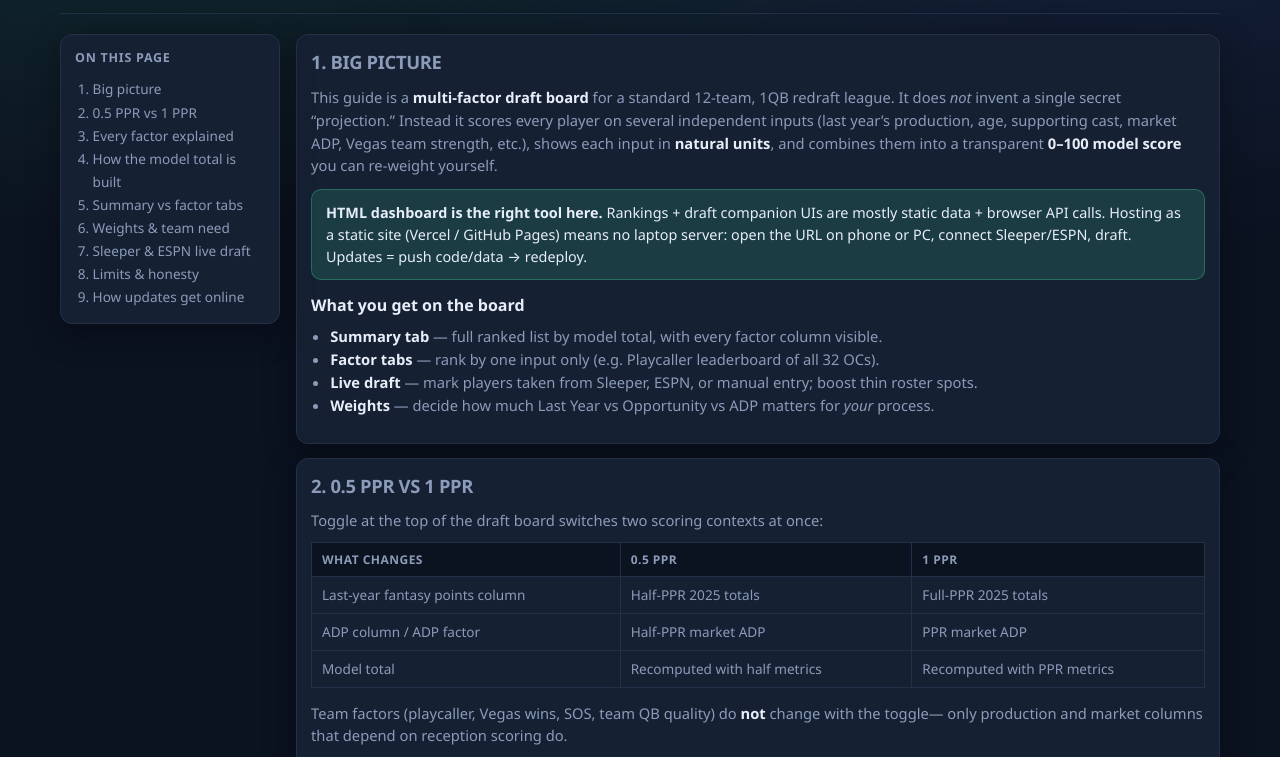
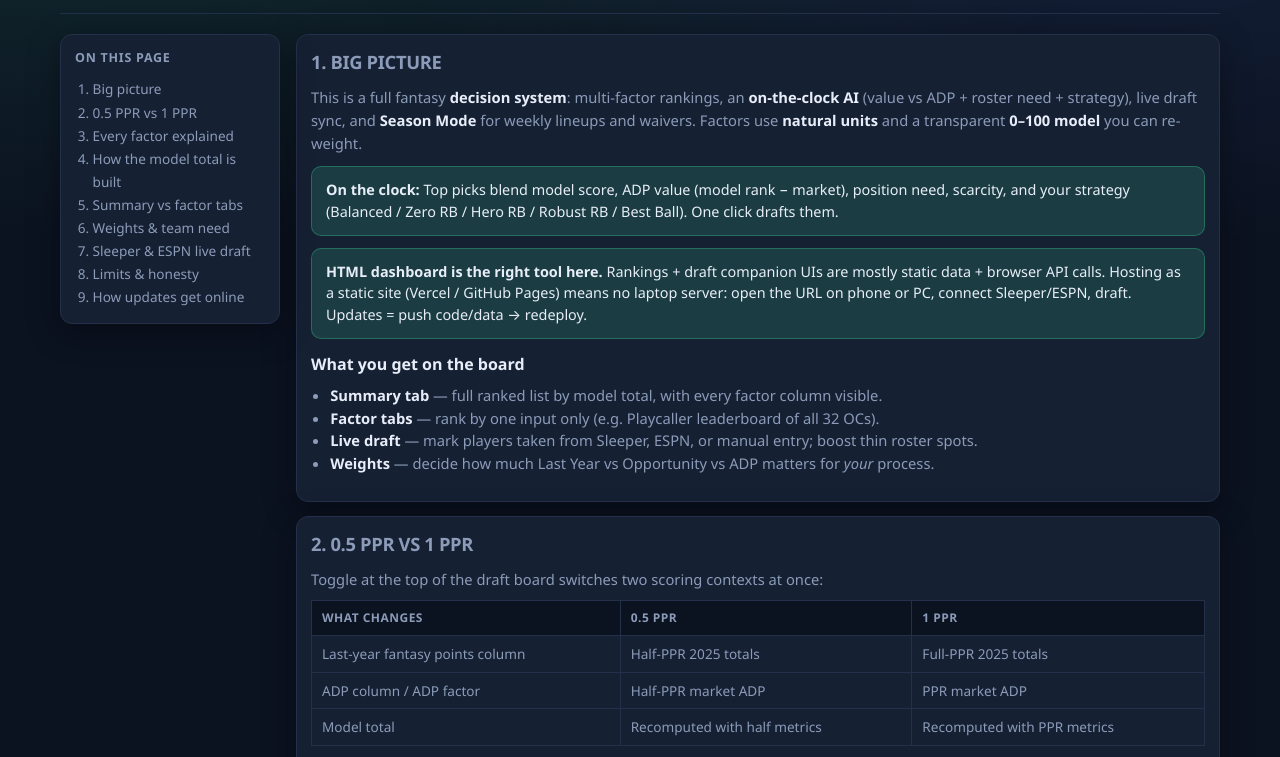
Before and after one commit to ajmartineau25/fantasy-football-guide, a website: page how-it-works.html in a window 1280 px wide. Shown: the part 74-831 px from the top of the page. Drawn offline with Linux system fonts and the light colour scheme.

Commit message:
Document on-clock AI and Season Mode in How It Works

```diff
--- a/how-it-works.html
+++ b/how-it-works.html
@@ -16,6 +16,7 @@
       </div>
       <nav class="site-nav">
         <a href="./index.html">Draft Board</a>
+        <a href="./season.html">Season Mode</a>
         <a href="./how-it-works.html" class="active">How It Works</a>
       </nav>
     </header>
@@ -40,12 +41,15 @@
         <section class="panel docs-section" id="overview">
           <h2>1. Big picture</h2>
           <p>
-            This guide is a <strong>multi-factor draft board</strong> for a standard 12-team, 1QB redraft league.
-            It does <em>not</em> invent a single secret “projection.” Instead it scores every player on several
-            independent inputs (last year’s production, age, supporting cast, market ADP, Vegas team strength, etc.),
-            shows each input in <strong>natural units</strong>, and combines them into a transparent
-            <strong>0–100 model score</strong> you can re-weight yourself.
+            This is a full fantasy <strong>decision system</strong>: multi-factor rankings, an
+            <strong>on-the-clock AI</strong> (value vs ADP + roster need + strategy), live draft sync,
+            and <strong>Season Mode</strong> for weekly lineups and waivers.
+            Factors use <strong>natural units</strong> and a transparent <strong>0–100 model</strong> you can re-weight.
           </p>
+          <div class="callout">
+            <strong>On the clock:</strong> Top picks blend model score, ADP value (model rank − market), position need,
+            scarcity, and your strategy (Balanced / Zero RB / Hero RB / Robust RB / Best Ball). One click drafts them.
+          </div>
           <div class="callout">
             <strong>HTML dashboard is the right tool here.</strong>
             Rankings + draft companion UIs are mostly static data + browser API calls.
```
